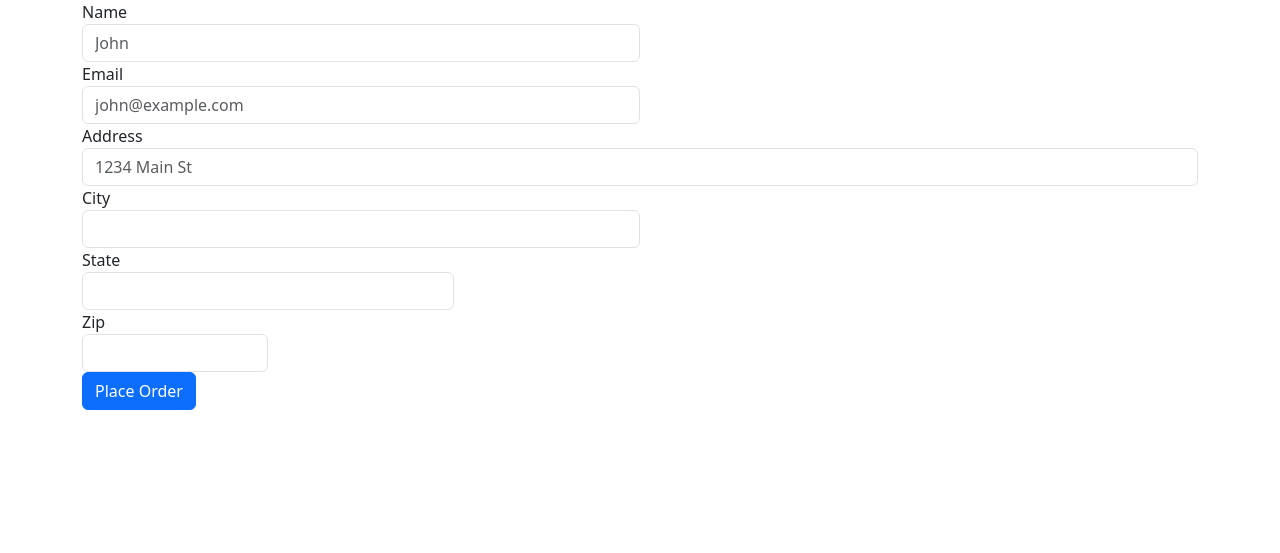
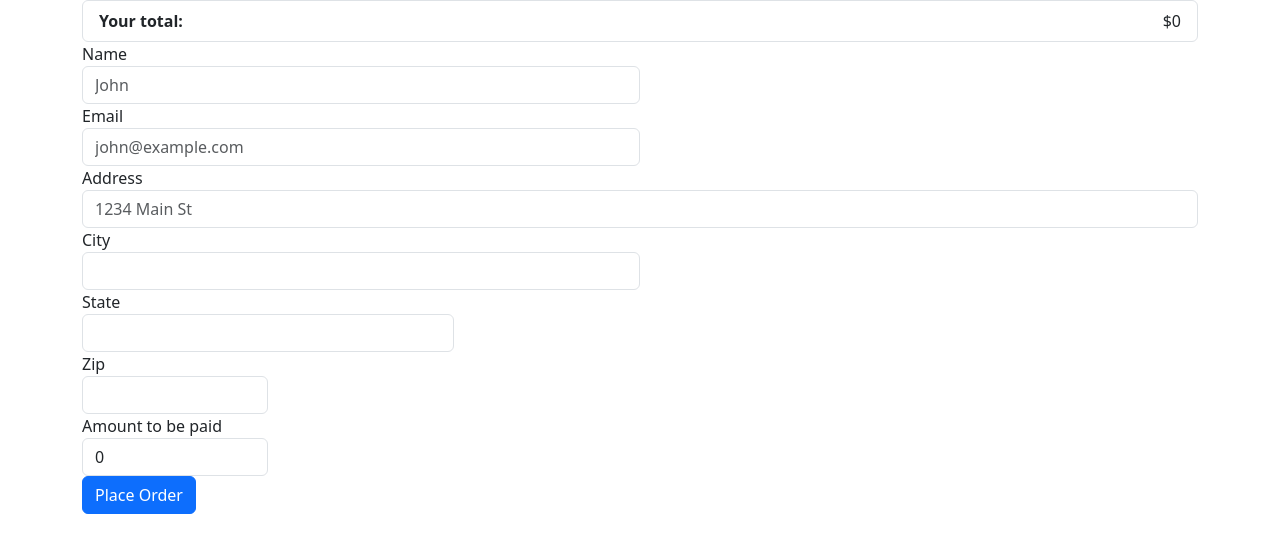
Before and after one commit to brayden-s-haws/django_ecom_store, a Django app: page /checkout/ in a window 1280 px wide. Shown: the top 553 px of the page. Run offline with Django 5.2, Linux system fonts and the light colour scheme.

Commit message:
Add `total` field to Order model and enhance checkout functionality.
- Add `total` field to `Order` model to store order total.
- Update `checkout` view to include `total` in order creation.
- Modify `checkout.html` to display and save the total amount.
- Enhance cart logic in `index.html` to calculate item totals and overall total dynamically.
- Update JavaScript functionality for accurate total calculations.

```diff
--- a/shop/models.py
+++ b/shop/models.py
@@ -17,6 +17,7 @@ class Product(models.Model):
 class Order(models.Model):
 
     items = models.CharField(max_length=1000)
+    total = models.CharField(max_length=200)
     name = models.CharField(max_length=200)
     email = models.CharField(max_length=200)
     address = models.CharField(max_length=200)
--- a/shop/templates/shop/checkout.html
+++ b/shop/templates/shop/checkout.html
@@ -12,12 +12,9 @@
     <div class="container">
         <div class="row">
             <div class="col-md-12">
-                    <ul class="list-group" id="cart-items">
-
-                    </ul>
+                    <ul class="list-group" id="cart-items"></ul>
             </div>
         </div>
-
         <div class="row">
             <div class="col-md-12">
                 <form method="POST">
@@ -50,6 +47,10 @@
                           <label for="inputZip">Zip</label>
                           <input id="zipcode" name="zipcode" type="text" class="form-control" id="inputZip">
                         </div>
+                          <div class="form-group col-md-2">
+                          <label for="inputZip">Amount to be paid</label>
+                          <input readonly="" type="text" class="form-control" id="total" name="total">
+                        </div>
                       </div>
                       <button type="submit" class="btn btn-primary">Place Order</button>
                 </form>
@@ -64,13 +65,20 @@
     else{
         cart = JSON.parse(localStorage.getItem('cart'));
     }
+    let total = 0;
     for (item in cart){
         let name = cart[item][1];
         let quantity = cart[item][0];
+        let price = cart[item][2];
+        total = total + cart[item][2];
 
-        itemString = `<li class='list-group-item'>${name}-${quantity}</li>`
+        itemString = `<li class='list-group-item'><span class=''> ${quantity}</span> of ${name}  <span class='badge bg-warning rounded-pill'>$${price}</span></li>`
         $('#cart-items').append(itemString)
     }
+    totalPrice = `<li class='list-group-item d-flex justify-content-between align-items-center'><b>Your total:</b> $${total}</li>`
+    $('#total').val(total);
+    $('#cart-items').append(totalPrice);
     $('#items').val(JSON.stringify(cart));
+    $('#total').val(total);
 </script>
 </html>
--- a/shop/views.py
+++ b/shop/views.py
@@ -33,8 +33,9 @@ def checkout(request):
         city = request.POST.get('city','')
         state = request.POST.get('state','')
         zipcode = request.POST.get('zipcode','')
+        total = request.POST.get('total','')
 
-        order = Order(items=items, name=name, email=email, address=address, city=city, state=state, zipcode=zipcode)
+        order = Order(items=items, name=name, email=email, address=address, city=city, state=state, zipcode=zipcode, total=total)
         order.save()
 
     return render(request, 'shop/checkout.html')
```
Also changed, not shown: shop/templates/shop/index.html (+11 -9 lines), shop/migrations/0002_order.py (added), shop/migrations/0003_order_total.py (added).
